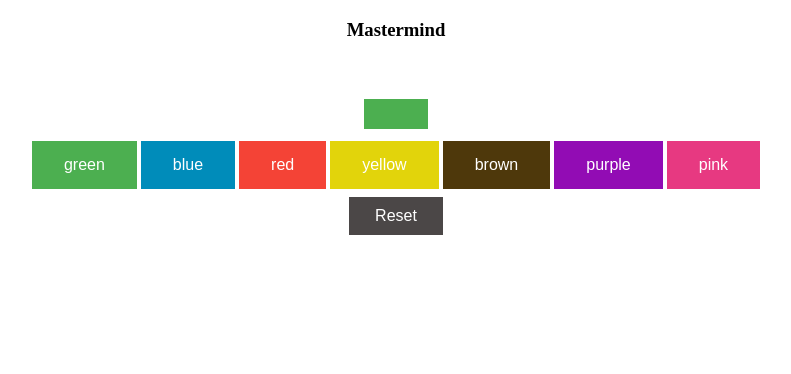
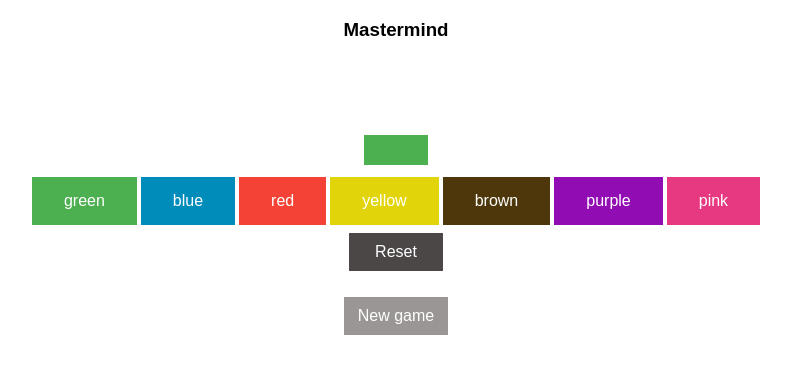
Before and after one commit to Esthuy/mastermind, an Angular app: page /game in a window 1280 px wide. Both pictures are taken after a click on the button "green". Shown: the top 374 px of the page, without its empty margins (244-1035 px from the left). Built offline with nearby package versions, Linux system fonts and the light colour scheme.

Commit message:
restart btton

```diff
--- a/src/app/component/game/game.component.css
+++ b/src/app/component/game/game.component.css
@@ -1,5 +1,6 @@
-div, h3{
+div, h3, p{
     text-align: center;
+    font-family: Arial;
 }
 
 
--- a/src/app/component/game/game.component.html
+++ b/src/app/component/game/game.component.html
@@ -37,6 +37,7 @@
     <app-player-choice (combinationPlayer)="validation($event)"
                        (configurationToDisplay)="configurationToDisplay($event)"
                        (solutionByPlayer)="validationSolution($event)"
+                       (restart)="start()"
                        [gameOn] = "gameOn"
                        [nbrOfPins]= "nbrOfPins"
                        [choosingSolution]="multiplayer"
--- a/src/app/component/game/player-choice/player-choice.component.css
+++ b/src/app/component/game/player-choice/player-choice.component.css
@@ -1,10 +1,8 @@
-body{
+body, div{
     font-family: Arial;
  }
 
- div{
-   font-family: Arial;
- }
+
  .button {
      background-color: #4CAF50; /* Green */
      border: none;
@@ -28,6 +26,11 @@ body{
    .buttonValid {
     background-color: rgb(75, 71, 71);
     padding: 10px 26px;
+  }
+
+  .buttonRestart{
+    background-color: rgb(155, 150, 150);
+    padding: 10px 14px;
   }
 
  .choice{
--- a/src/app/component/game/player-choice/player-choice.component.html
+++ b/src/app/component/game/player-choice/player-choice.component.html
@@ -1,8 +1,9 @@
 
 <div *ngIf="choosingSolution">Le joueur 1 peux entrer la solution à l'abris des regards</div>
+<br>
 
-<!--TODO afficher qq chose quand joueur 2 doit jouer ?   -->
-
+<div *ngIf="player2message">à toi joueur 2 ...</div>
+<br>
 
 <!-- Display chosen pin color by user -->
 <ng-container *ngIf="gameOn">
@@ -29,4 +30,8 @@
 
     <button *ngIf="resetDisplayed" (click)="reset()" class="button buttonValid">Reset</button>
 
+    <br><br>
+    <button *ngIf="started" (click)="restart()" class="button buttonRestart">New game</button>
+
+
 </div>
--- a/src/app/component/game/player-choice/player-choice.component.ts
+++ b/src/app/component/game/player-choice/player-choice.component.ts
@@ -18,6 +18,8 @@ export class PlayerChoiceComponent implements OnInit {
   resetDisplayed: boolean = false;
   displayConfiguration: boolean = true;
   displayValidationSolution: boolean = false;
+  started: boolean = false;
+  player2message: boolean = false;
 
 
   @Input('nbrOfPins')
@@ -38,6 +40,8 @@ export class PlayerChoiceComponent implements OnInit {
   @Output('solutionByPlayer')
   solutionEmitter = new EventEmitter<Pin[]>();
 
+  @Output('restart')
+  restartEmitter = new EventEmitter();
 
 
 
@@ -60,6 +64,8 @@ export class PlayerChoiceComponent implements OnInit {
 
 
   onColorClick(param: Color){
+    this.player2message = false;
+    this.started = true;
     this.displayConfiguration = false;
     this.configurationToDisplay.emit(this.displayConfiguration);
 
@@ -95,6 +101,12 @@ export class PlayerChoiceComponent implements OnInit {
     this.displayValidationSolution = false;
   }
 
+  restart(){
+    this.reset();
+    this.restartEmitter.emit();
+    this.started = false;
+  }
+
   validation(){
     this.playerEmitter.emit(this.combinationPlayer);
     this.reset();
@@ -104,5 +116,6 @@ export class PlayerChoiceComponent implements OnInit {
     this.solutionByPlayer = this.combinationPlayer;
     this.solutionEmitter.emit(this.solutionByPlayer);
     this.reset();
+    this.player2message = true;
   }
 }
```
Also changed, not shown: src/app/component/game/game.component.ts (line endings or trailing spaces).
